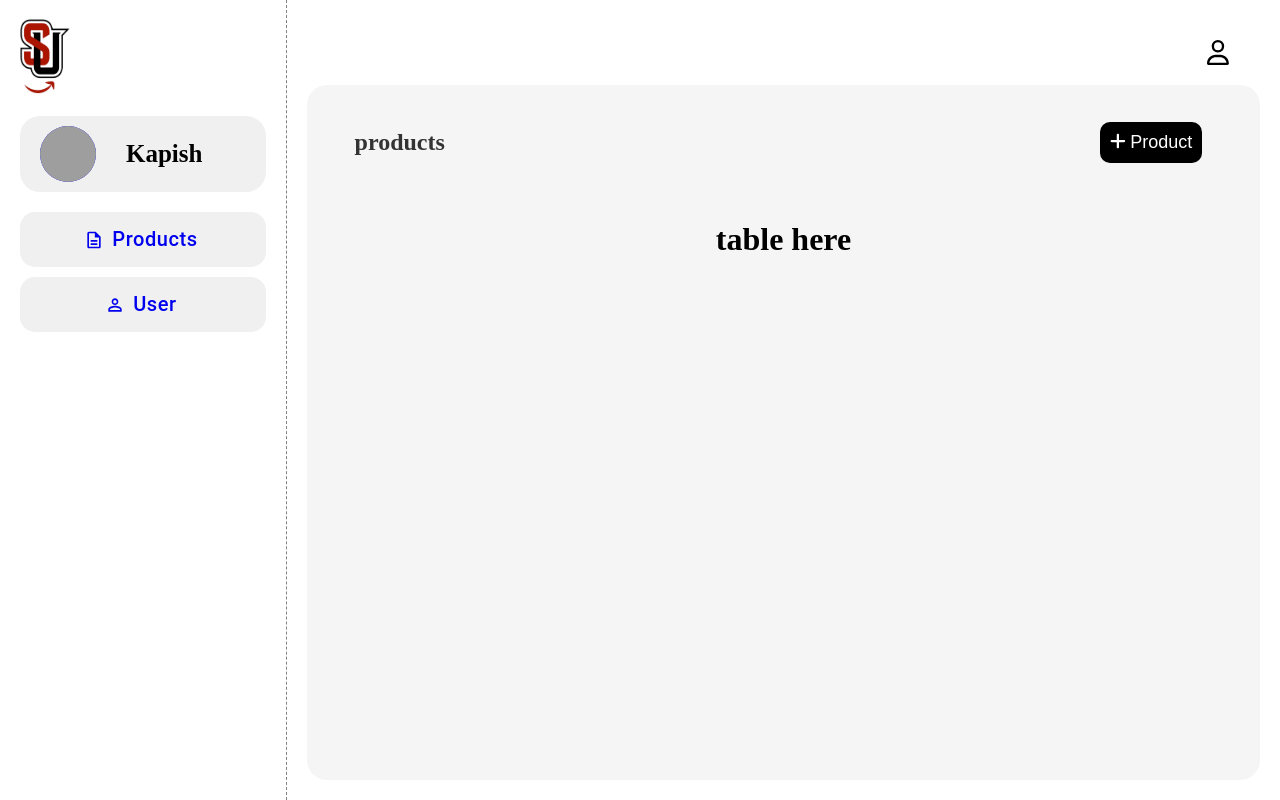
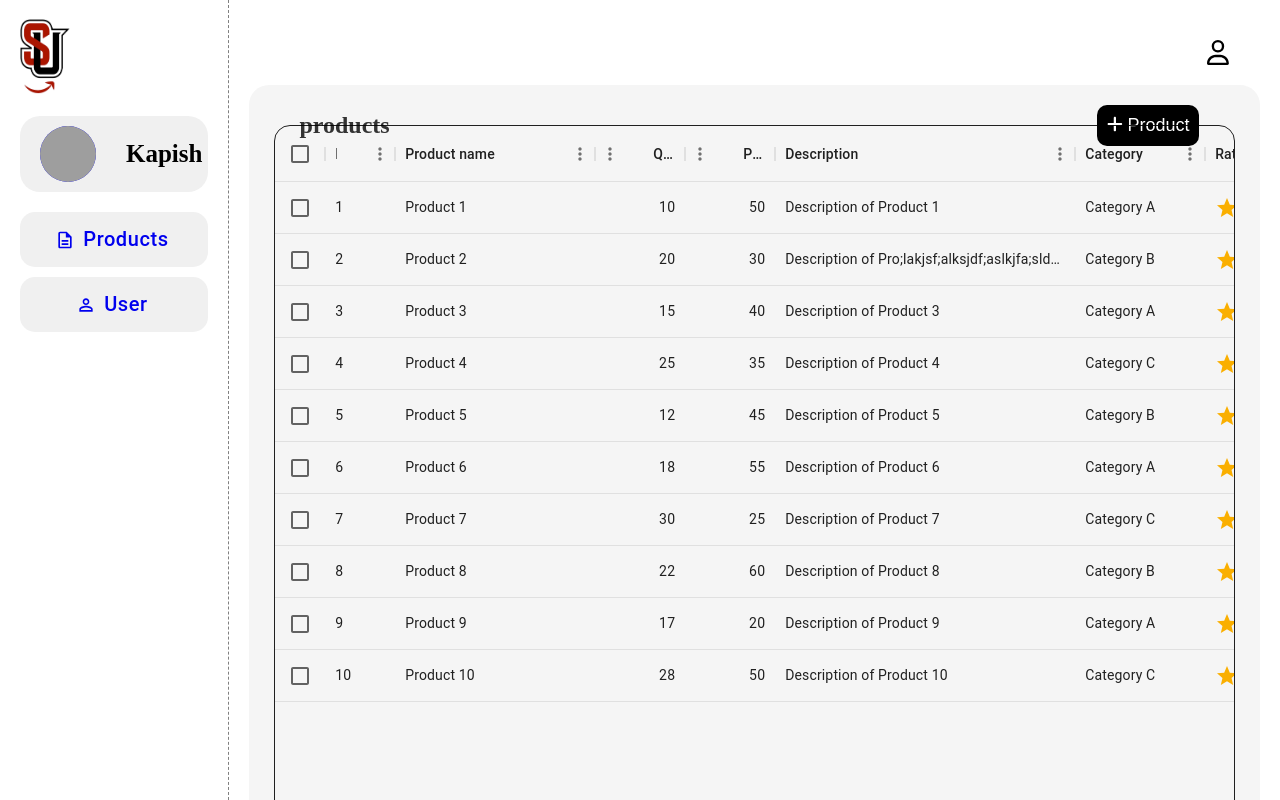
Before and after one commit to kapish-patel/Sumazon-Admin, a React (Vite) app in the folder Seamazon/: page / in a window 1280 px wide. Built offline with nearby package versions, Linux system fonts and the light colour scheme; grey boxes are pictures that could not be loaded.

Commit message:
completed data grid

```diff
--- a/Seamazon/package.json
+++ b/Seamazon/package.json
@@ -19,10 +19,12 @@
     "@fortawesome/react-fontawesome": "^0.2.0",
     "@mui/icons-material": "^5.15.15",
     "@mui/material": "^5.15.15",
-    "@mui/x-data-grid": "^6.19.10",
+    "@mui/styled-engine-sc": "^6.0.0-alpha.18",
+    "@mui/x-data-grid": "^6.19.11",
     "react": "^18.2.0",
     "react-dom": "^18.2.0",
-    "react-router-dom": "^6.22.3"
+    "react-router-dom": "^6.22.3",
+    "styled-components": "^6.1.8"
   },
   "devDependencies": {
     "@types/react": "^18.2.66",
--- a/Seamazon/src/App.jsx
+++ b/Seamazon/src/App.jsx
@@ -4,10 +4,7 @@ import AppRouter from './appRouter';
 
 function App() {
   return (
-    <div className="App-container">
       <RouterProvider router={AppRouter} />
-    </div>
   )
 }
-
 export default App
--- a/Seamazon/src/components/content/Content.css
+++ b/Seamazon/src/components/content/Content.css
@@ -6,6 +6,7 @@
     background-color: white;
     box-sizing: border-box;
     padding: 20px;
+    overflow-y: scroll;
 }
 
 .header-container{
--- a/Seamazon/src/components/navigation/Navigation.css
+++ b/Seamazon/src/components/navigation/Navigation.css
@@ -1,7 +1,7 @@
 .navigation-container{
     display: flex;
     flex-direction: column;
-    width: 25%;
+    width: 18%;
     background-color: white;
     color: black;
     padding: 20px;
--- a/Seamazon/src/components/products/Products.css
+++ b/Seamazon/src/components/products/Products.css
@@ -4,15 +4,16 @@
     justify-content: start;
     align-items: center;
     height: 100%;
-    width: 90%;
+    width: 100%;
+    max-height: 100%;
 }
 
 .product-header{
     display: flex;
     justify-content: space-between;
     align-items: center;
-    width: 100%;
-    margin: 20px;
+    width: 90%;
+    height: 10%;
 }
 
 .product-header p {
@@ -33,3 +34,22 @@
     font-size: large;
     text-transform: capitalize;
 }
+
+.product-table{
+    display: flex;
+    justify-content: center;
+    align-items: center;
+    width: 95%;
+    height: 800px;
+    margin: 20px;
+}
+
+.product-body{
+    display: flex;
+    justify-content: center;
+    align-items: center;
+    width: 100%;
+    height: 90%;
+    margin: 0;
+    padding: 0;
+}
--- a/Seamazon/src/components/products/Products.jsx
+++ b/Seamazon/src/components/products/Products.jsx
@@ -2,7 +2,7 @@ import '../common/common.css';
 import { FontAwesomeIcon } from '@fortawesome/react-fontawesome';
 import { faPlus } from '@fortawesome/free-solid-svg-icons';
 import './Products.css';
-
+import Table from './table';
 
 function Products() {
   return (
@@ -12,12 +12,12 @@ function Products() {
           <p>products</p>
           <button> <FontAwesomeIcon icon={faPlus} /> product</button>
         </div>
-        <div className="product-table">
-          <h1>table here</h1>
+        <div className="product-body">
+          <Table />
         </div>
       </div>
     </div>
   )
 }
 
-export default Products
+export default Products;
--- /dev/null
+++ b/Seamazon/src/components/products/table.jsx
@@ -0,0 +1,275 @@
+import { DataGrid } from "@mui/x-data-grid";
+import { Rating } from "@mui/material";
+import { CheckCircleOutline } from "@mui/icons-material";
+import "./Products.css";
+
+function handleRowClick(params) {
+    console.log(params.row);
+}
+
+const columns = [
+  { field: "id", headerName: "ID", width: 70 },
+  { field: "productName", headerName: "Product name", width: 200 },
+  { field: "quantity", headerName: "Quantity", type: "number", width: 90 },
+  { field: "price", headerName: "Price", type: "number", width: 90 },
+  { field: "description", headerName: "Description", width: 300 },
+  { field: "category", headerName: "Category", width: 130 },
+  {
+    field: "ratings",
+    headerName: "Ratings",
+    width: 130,
+    renderCell: (params) => (
+      <Rating
+        name={`rating-${params.row.id}`}
+        value={params.value}
+        precision={0.1}
+        readOnly
+      />
+    ),
+  },
+  {
+    field: "bestSeller",
+    headerName: "Best Seller",
+    width: 50,
+    renderCell: (params) =>
+      params.value ? (
+        <div style={{ display: "flex", alignItems: "center" }}>
+          <CheckCircleOutline style={{ color: "green" }} />
+        </div>
+      ) : null,
+  },
+];
+
+const rows = [
+  {
+    id: 1,
+    productName: "Product 1",
+    quantity: 10,
+    price: 50,
+    description: "Description of Product 1",
+    category: "Category A",
+    ratings: 4.5,
+    bestSeller: true,
+  },
+  {
+    id: 2,
+    productName: "Product 2",
+    quantity: 20,
+    price: 30,
+    description: "Description of Pro;lakjsf;alksjdf;aslkjfa;sldkfjduct 2",
+    category: "Category B",
+    ratings: 4.2,
+    bestSeller: false,
+  },
+  {
+    id: 3,
+    productName: "Product 3",
+    quantity: 15,
+    price: 40,
+    description: "Description of Product 3",
+    category: "Category A",
+    ratings: 4.8,
+    bestSeller: true,
+  },
+  {
+    id: 4,
+    productName: "Product 4",
+    quantity: 25,
+    price: 35,
+    description: "Description of Product 4",
+    category: "Category C",
+    ratings: 4.0,
+    bestSeller: false,
+  },
+  {
+    id: 5,
+    productName: "Product 5",
+    quantity: 12,
+    price: 45,
+    description: "Description of Product 5",
+    category: "Category B",
+    ratings: 4.7,
+    bestSeller: true,
+  },
+  {
+    id: 6,
+    productName: "Product 6",
+    quantity: 18,
+    price: 55,
+    description: "Description of Product 6",
+    category: "Category A",
+    ratings: 4.9,
+    bestSeller: false,
+  },
+  {
+    id: 7,
+    productName: "Product 7",
+    quantity: 30,
+    price: 25,
+    description: "Description of Product 7",
+    category: "Category C",
+    ratings: 4.3,
+    bestSeller: true,
+  },
+  {
+    id: 8,
+    productName: "Product 8",
+    quantity: 22,
+    price: 60,
+    description: "Description of Product 8",
+    category: "Category B",
+    ratings: 4.6,
+    bestSeller: false,
+  },
+  {
+    id: 9,
+    productName: "Product 9",
+    quantity: 17,
+    price: 20,
+    description: "Description of Product 9",
+    category: "Category A",
+    ratings: 4.1,
+    bestSeller: true,
+  },
+  {
+    id: 10,
+    productName: "Product 10",
+    quantity: 28,
+    price: 50,
+    description: "Description of Product 10",
+    category: "Category C",
+    ratings: 4.4,
+    bestSeller: false,
+  },
+  {
+    id: 11,
+    productName: "Product 11",
+    quantity: 14,
+    price: 65,
+    description: "Description of Product 11",
+    category: "Category C",
+    ratings: 4.6,
+    bestSeller: false,
+  },
+  {
+    id: 12,
+    productName: "Product 12",
+    quantity: 32,
+    price: 40,
+    description: "Description of Product 12",
+    category: "Category B",
+    ratings: 4.8,
+    bestSeller: true,
+  },
+  {
+    id: 13,
+    productName: "Product 13",
+    quantity: 19,
+    price: 55,
+    description: "Description of Product 13",
+    category: "Category A",
+    ratings: 4.2,
+    bestSeller: false,
+  },
+  {
+    id: 14,
+    productName: "Product 14",
+    quantity: 25,
+    price: 30,
+    description: "Description of Product 14",
+    category: "Category C",
+    ratings: 4.7,
+    bestSeller: true,
+  },
+  {
+    id: 15,
+    productName: "Product 15",
+    quantity: 16,
+    price: 45,
+    description: "Description of Product 15",
+    category: "Category B",
+    ratings: 4.5,
+    bestSeller: false,
+  },
+  {
+    id: 16,
+    productName: "Product 16",
+    quantity: 28,
+    price: 50,
+    description: "Description of Product 16",
+    category: "Category A",
+    ratings: 4.9,
+    bestSeller: true,
+  },
+  {
+    id: 17,
+    productName: "Product 17",
+    quantity: 22,
+    price: 35,
+    description: "Description of Product 17",
+    category: "Category C",
+    ratings: 4.4,
+    bestSeller: false,
+  },
+  {
+    id: 18,
+    productName: "Product 18",
+    quantity: 18,
+    price: 60,
+    description: "Description of Product 18",
+    category: "Category B",
+    ratings: 4.3,
+    bestSeller: true,
+  },
+  {
+    id: 19,
+    productName: "Product 19",
+    quantity: 20,
+    price: 25,
+    description: "Description of Product 19",
+    category: "Category A",
+    ratings: 4.1,
+    bestSeller: false,
+  },
+  {
+    id: 20,
+    productName: "Product 20",
+    quantity: 24,
+    price: 70,
+    description: "Description of Product 20",
+    category: "Category C",
+    ratings: 4.0,
+    bestSeller: true,
+  },
+];
+
+function Table() {
+  return (
+    <div className="product-table">
+      <DataGrid
+        rows={rows}
+        columns={columns}
+        onRowClick={handleRowClick}
+        sx={{
+          borderRadius: 4,
+          border: 1,
+          boxShadow: 30,
+          scrollBehavior: "smooth",
+          '&.MuiDataGrid-root': {
+            overflow: 'scroll',
+          },
+        }}
+        initialState={{
+          pagination: {
+            paginationModel: {pageSize: 10},
+          },
+        }}
+        pageSizeOptions={[10, 15, 20]}
+        checkboxSelection
+        disableRowSelectionOnClick
+      />
+    </div>
+  );
+}
+
+export default Table;
--- a/Seamazon/style.css
+++ b/Seamazon/style.css
@@ -1,4 +1,6 @@
 body{
     margin: 0;
     padding: 0;
+    height: 100%;
+    width: 100%;
 }
```
Also changed, not shown: Seamazon/src/appRouter.jsx (+17 -19 lines), 1 other file (tests, documents, lock files or other folders).
